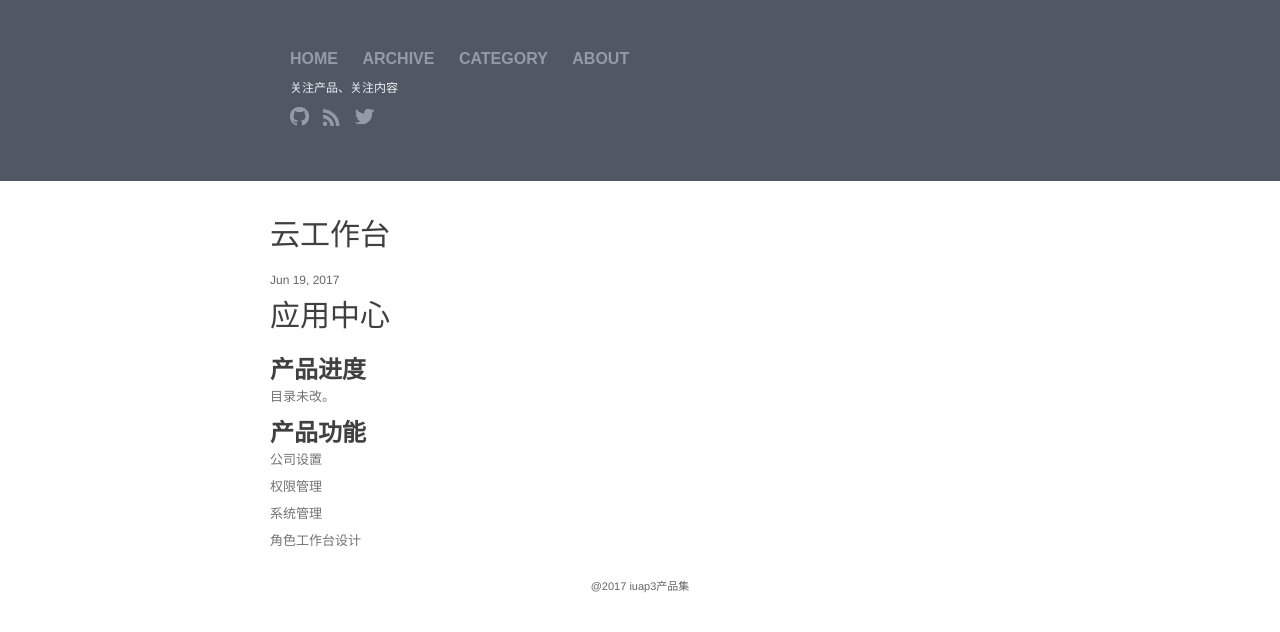
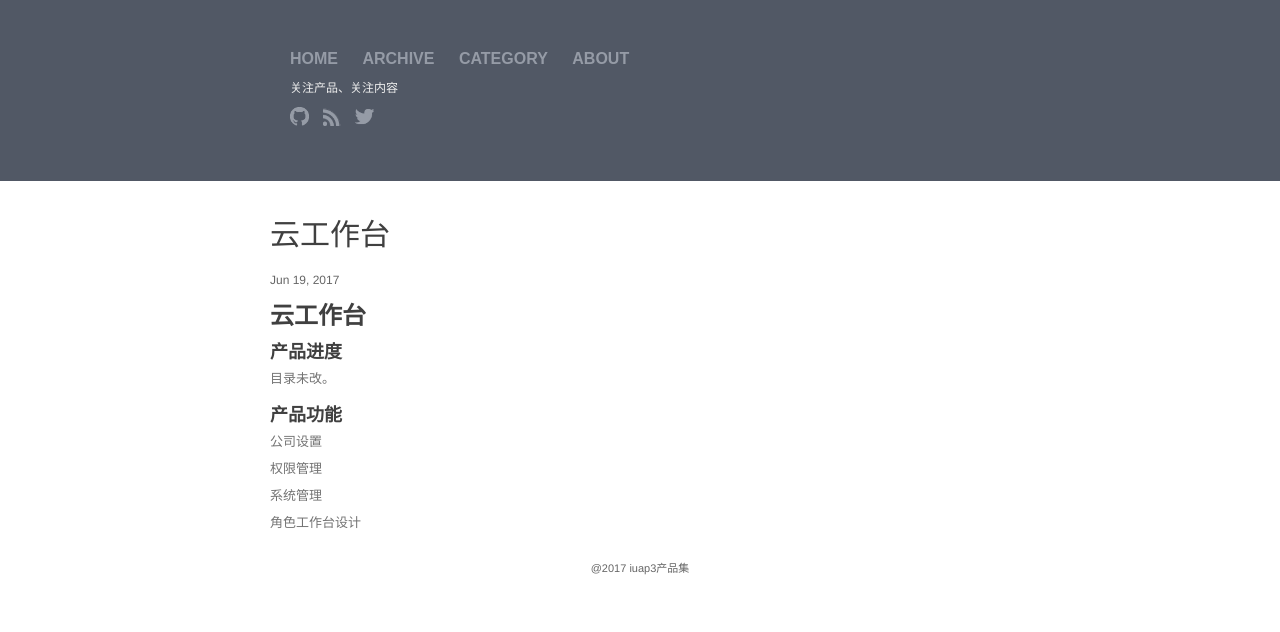
Before and after one commit to walllFlower/blog, a Jekyll site: the page built from _posts/2017-06-20-appcenter_cloud_workbench.md, in a window 1280 px wide. Shown: the top 632 px of the page. Built offline with Jekyll 4.4.1, drawn with Linux system fonts in a browser that asks for light colours; comment, search, counter and statistics services are not loaded.

Commit message:
Update 2017-06-20-appcenter_cloud_workbench.md

```diff
--- a/_posts/2017-06-20-appcenter_cloud_workbench.md
+++ b/_posts/2017-06-20-appcenter_cloud_workbench.md
@@ -5,15 +5,14 @@ date:   2017-06-19 14:48:32
 categories: 产品文档 企业应用中心
 ---
 
-# 应用中心
+## 云工作台
 
-## 产品进度
+### 产品进度
 
 
 目录未改。
 
-## 产品功能
-
+### 产品功能
 
 公司设置
 
```
